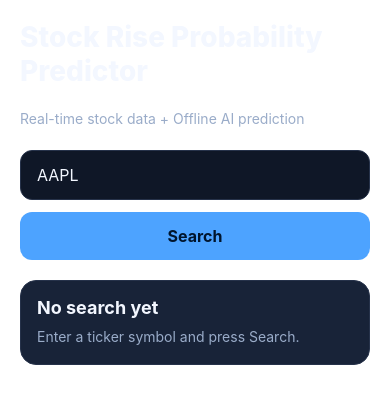
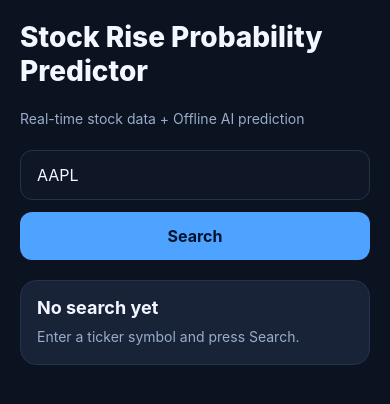
Before and after one commit to steve88k/StockApp1, a React Native app: screen / in a window 390 px wide. Shown: the top 404 px of the page. Built offline with nearby package versions, Linux system fonts and the light colour scheme.

Commit message:
update background color

```diff
--- a/App.tsx
+++ b/App.tsx
@@ -3,7 +3,7 @@
  */
 
 import React from 'react';
-import {StatusBar} from 'react-native';
+import {StatusBar, StyleSheet} from 'react-native';
 import {SafeAreaProvider} from 'react-native-safe-area-context';
 
 import {HomeScreen} from './src/screens/HomeScreen';
@@ -11,11 +11,18 @@ import {colors} from './src/theme/colors';
 
 function App() {
   return (
-    <SafeAreaProvider>
+    <SafeAreaProvider style={styles.container}>
       <StatusBar barStyle="light-content" backgroundColor={colors.background} />
       <HomeScreen />
     </SafeAreaProvider>
   );
 }
 
+const styles = StyleSheet.create({
+  container: {
+    flex: 1,
+    backgroundColor: colors.background,
+  },
+});
+
 export default App;
```
